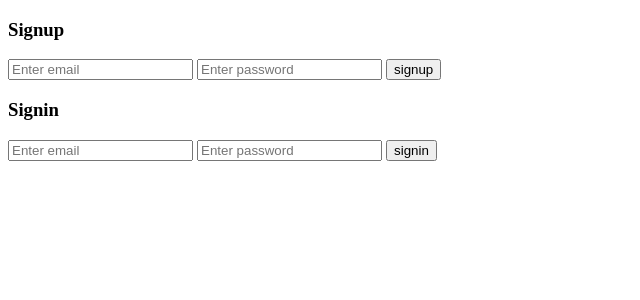
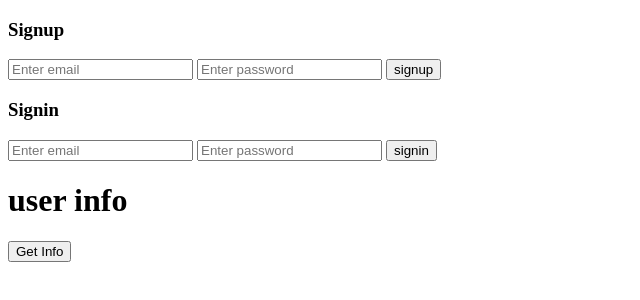
Before and after one commit to haditrumboo/Jwt-auth-backend, a website: page public/index.html in a window 1280 px wide. Shown: the whole page, without its empty margins (0-640 px from the left). Drawn offline with nearby package versions, Linux system fonts and the light colour scheme.

Commit message:
update: frontend forms and user info display

```diff
--- a/public/index.html
+++ b/public/index.html
@@ -40,6 +40,7 @@ async function signin() {
         })
 
         alert(response.data.message)
+        localStorage.setItem("token", response.data.token);
 
     } catch (error) {
 
@@ -47,7 +48,23 @@ async function signin() {
 
     }
 
+
 }
+async function pinfo () {
+
+    const token = localStorage.getItem('token');
+
+    const response = await axios.get('http://localhost:3000/me', {
+        headers: {
+            token: token
+        }
+    });
+
+    document.getElementById('information').innerHTML =
+        "Username: " + response.data.username + "<br>" +
+        "Password: " + response.data.password;
+}
+
 </script>
 
 
@@ -64,6 +81,10 @@ async function signin() {
 <input id="signin-password" placeholder="Enter password" type="password">
 <button onclick="signin()">signin</button>
 
+<h1>user info</h1>
+<div id="information">
+<button onclick="pinfo()">Get Info</button>
+</div>
 
 </body>
 </html>
```
